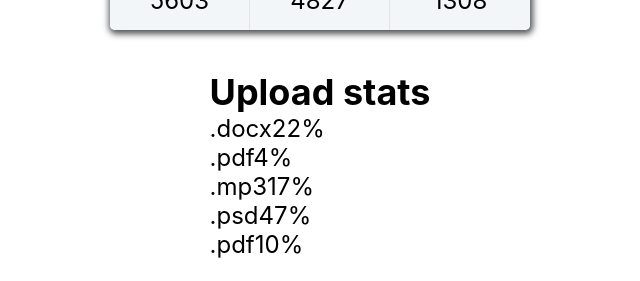
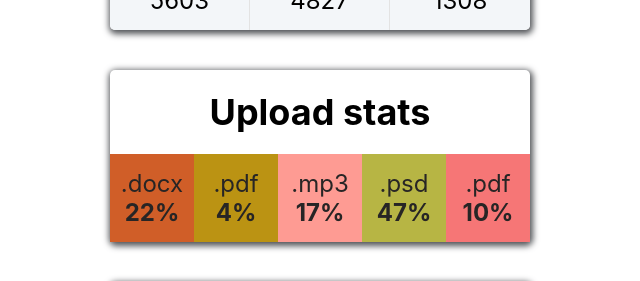
Before and after one commit to koksich/goit-react-hw-01-components, a React (Create React App) app: page / in a window 1280 px wide. Shown: the part 502-783 px from the top of the page, without its empty margins (320-960 px from the left). Built offline with nearby package versions, Linux system fonts and the light colour scheme.

Commit message:
add css for "Statistics"

```diff
--- a/src/components/App.styled.jsx
+++ b/src/components/App.styled.jsx
@@ -6,6 +6,10 @@ export const Wrapper = styled.div`
   align-items: center;
   gap: 40px;
 
+width: 420px;
+margin-left: auto;
+margin-right: auto;
+
   font-size: 24px;
   padding-top: 40px;
   padding-bottom: 40px;
--- a/src/components/Statistics/Statistics.jsx
+++ b/src/components/Statistics/Statistics.jsx
@@ -1,22 +1,28 @@
 import PropTypes from 'prop-types';
+import { StatisticSection, Title, StatList, StatItem, Percentage } from './Statistics.styled';
+
 
 export const Statistics = ({title, stats }) => {
     return (
-      <section className="statistics">
-            {title && <h2 className="title">{ title}</h2>}
+      <StatisticSection>
+            {title && <Title>{ title}</Title>}
 
-        <ul className="stat-list">
+        <StatList>
                 {stats.map(({id, label, percentage}) => {
                     return (
-                      <li className="item" key={id} >
+                      <StatItem key={id} bgcColor={getRandomHexColor()} >
                             <span className="label">{ label}</span>
-                            <span className="percentage">{percentage}%</span>
-                      </li>
+                            <Percentage>{percentage}%</Percentage>
+                      </StatItem>
                     );
                 })}
-        </ul>
-      </section>
+        </StatList>
+      </StatisticSection>
     );
+}
+
+function getRandomHexColor() {
+  return `#${Math.floor(Math.random() * 16777215).toString(16)}`;
 }
 
 Statistics.propTypes = {
--- /dev/null
+++ b/src/components/Statistics/Statistics.styled.jsx
@@ -0,0 +1,40 @@
+import styled from "styled-components";
+
+export const StatisticSection = styled.section`
+  border-radius: 5px;
+  box-shadow: 1px 2px 6px 2px #515357;
+  width: 420px;
+
+  text-align: center;
+`;
+
+export const Title = styled.h2`
+  font-weight: 700;
+  padding: 20px;
+`;
+
+export const StatList = styled.ul`
+
+
+  display: flex;
+  justify-content: center;
+  align-items: center;
+`;
+
+export const StatItem = styled.li`
+  padding-top: 15px;
+  padding-bottom: 15px;
+
+  display: flex;
+  justify-content: center;
+  align-items: center;
+  flex-direction: column;
+  width: 20%;
+
+  background-color: ${props => props.bgcColor};
+  color: #272525;
+`;
+
+export const Percentage = styled.span`
+  font-weight: 700;
+`;
```
